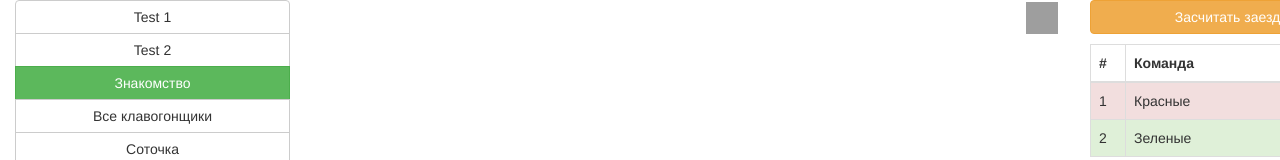
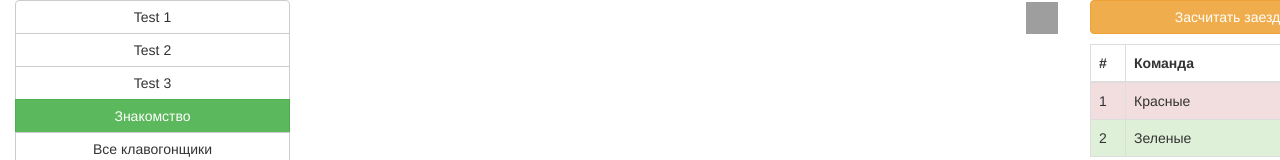
Before and after one commit to klavaorg/sapfir_klavogonki_2014_11, a plain HTML site: page index.html in a window 1280 px wide. Shown: the top 160 px of the page. Drawn offline with nearby package versions, Linux system fonts and the light colour scheme.

Commit message:
add test 3

```diff
--- a/index.html
+++ b/index.html
@@ -18,6 +18,9 @@
 						</a>
 						<a href="tests/2.html" class="btn btn-default" target="text">
 							Test 2
+						</a>
+						<a href="tests/3.html" class="btn btn-default" target="text">
+							Test 3
 						</a>
 						<a href="wellcome.html" class="btn btn-success" target="text">
 							Знакомство
```
